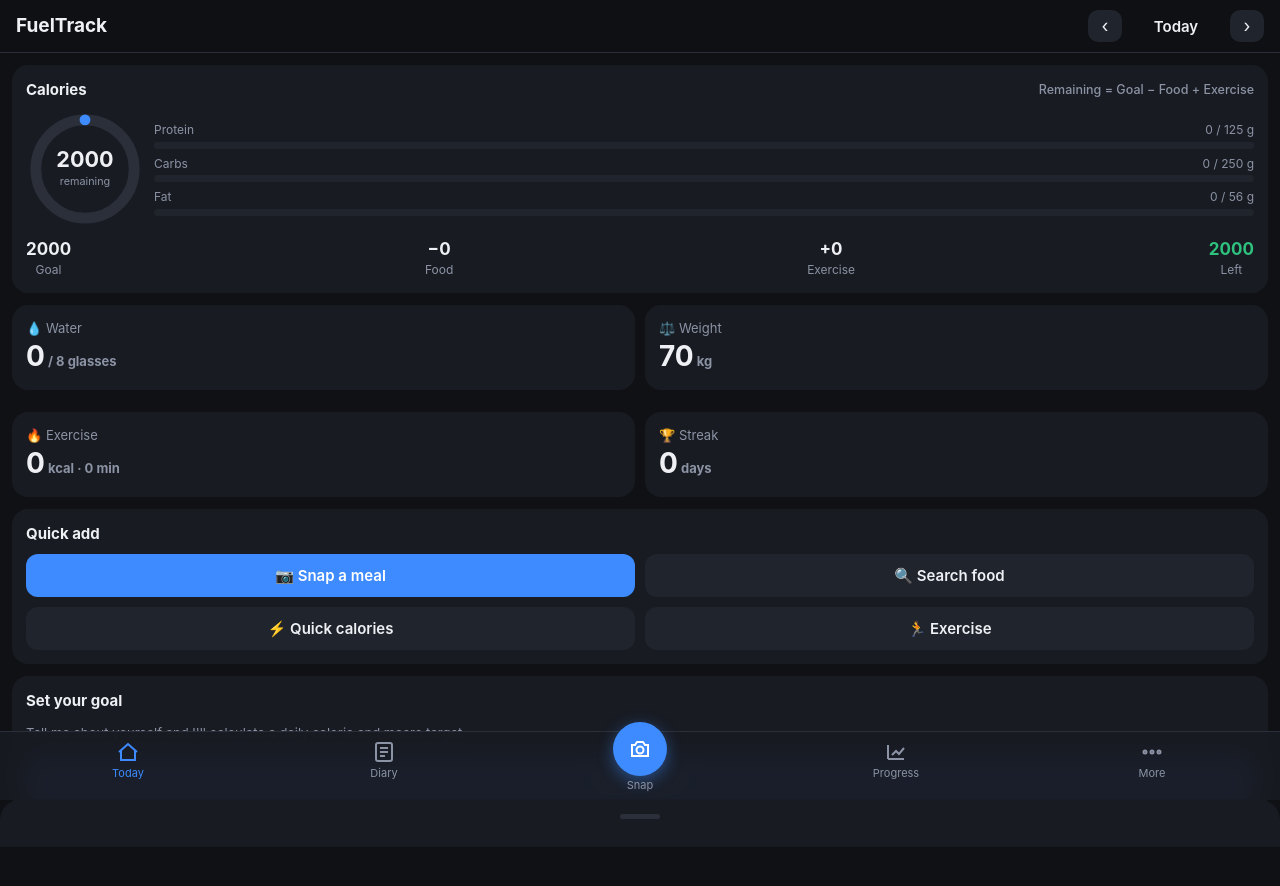
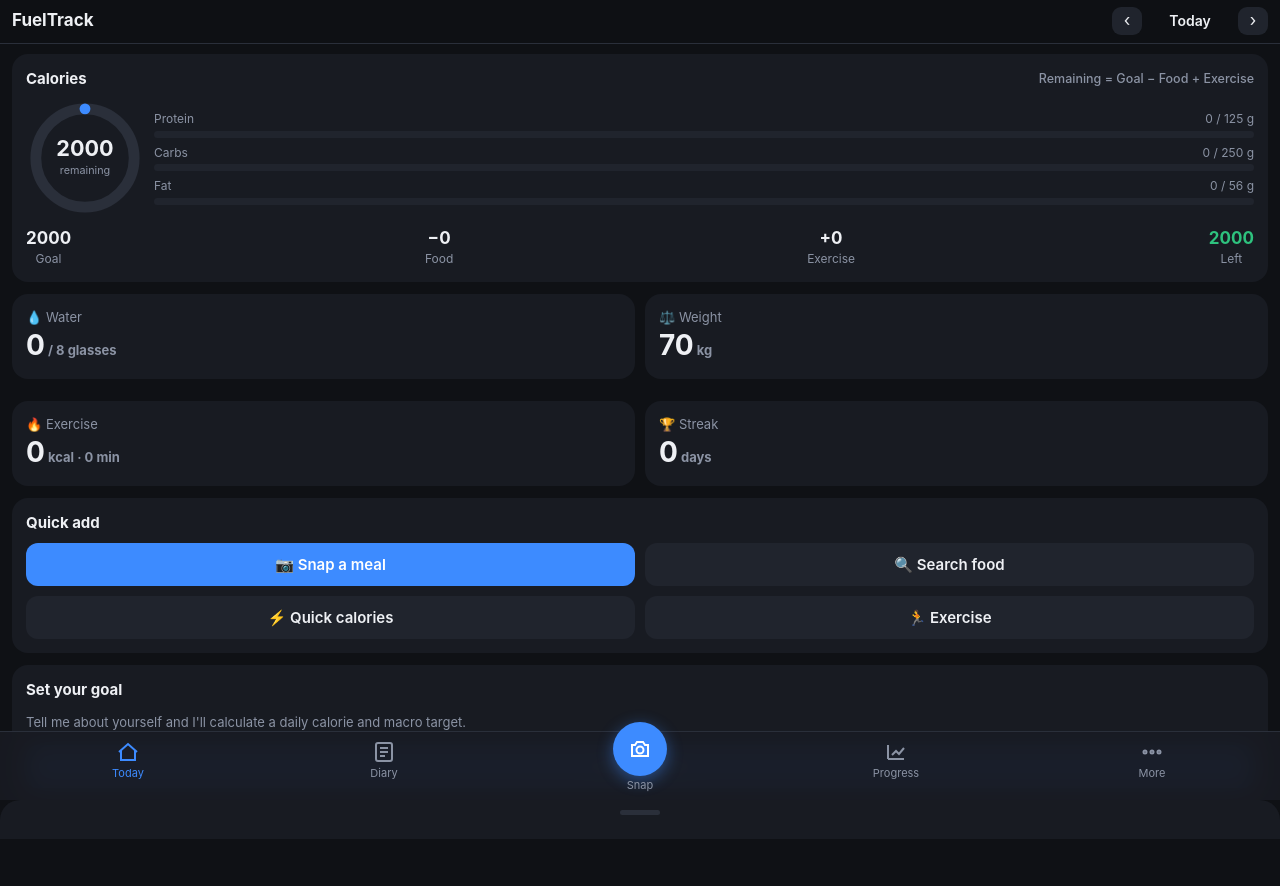
Before and after one commit to JayabalanVinothkumar/FuelTrack, a plain HTML site: page index.html in a window 1280 px wide. Drawn offline with Linux system fonts and the light colour scheme.

Commit message:
v1.8: compact header, sheets stay below status bar with sticky title
Co-Authored-By: Claude Opus 5.5 <noreply@anthropic.com>
Claude-Session: https://claude.ai/code/session_01EsYVdNopvNDKTssoLE3oLR

```diff
--- a/index.html
+++ b/index.html
@@ -21,12 +21,12 @@
 *{box-sizing:border-box;-webkit-tap-highlight-color:transparent}
 html,body{margin:0;background:var(--bg);color:var(--txt);font:15px/1.4 -apple-system,BlinkMacSystemFont,"SF Pro Text",Segoe UI,Roboto,sans-serif;overscroll-behavior:none}
 button,input,select,textarea{font:inherit;color:inherit}
-header{position:sticky;top:0;z-index:5;background:rgba(15,17,21,.92);backdrop-filter:blur(12px);padding:calc(var(--sat) + 10px) 16px 10px;display:flex;align-items:center;gap:10px;border-bottom:1px solid var(--line)}
-header h1{font-size:19px;margin:0;flex:1}
+header{position:sticky;top:0;z-index:5;background:rgba(15,17,21,.95);-webkit-backdrop-filter:blur(12px);backdrop-filter:blur(12px);padding:calc(var(--sat) + 4px) 12px 6px;display:flex;align-items:center;gap:8px;border-bottom:1px solid var(--line);min-height:calc(var(--sat) + 44px)}
+header h1{font-size:17px;margin:0;flex:1;white-space:nowrap;overflow:hidden;text-overflow:ellipsis}
 .datebar{display:flex;align-items:center;gap:6px}
-.datebar button{background:var(--card2);border:0;border-radius:10px;width:34px;height:32px;font-size:18px}
-.datebar span{min-width:96px;text-align:center;font-weight:600}
-main{padding:12px 12px calc(var(--sab) + 90px)}
+.datebar button{background:var(--card2);border:0;border-radius:9px;width:30px;height:28px;font-size:17px;line-height:1;padding:0}
+.datebar span{min-width:84px;text-align:center;font-weight:600;font-size:14px;white-space:nowrap}
+main{padding:10px 12px calc(var(--sab) + 90px)}
 .card{background:var(--card);border-radius:16px;padding:14px;margin-bottom:12px}
 .card h2{font-size:15px;margin:0 0 10px;display:flex;justify-content:space-between;align-items:center}
 .card h2 small{color:var(--mut);font-weight:500}
@@ -59,10 +59,11 @@ nav.tabs button.on{color:var(--acc)}
 nav.tabs .cam{margin-top:-18px}
 nav.tabs .cam span{width:54px;height:54px;border-radius:50%;background:var(--acc);display:grid;place-items:center;color:#fff;box-shadow:0 4px 16px rgba(61,139,255,.45)}
 .sheet-bg{position:fixed;inset:0;background:rgba(0,0,0,.55);z-index:20;display:none}
-.sheet{position:fixed;left:0;right:0;bottom:0;z-index:21;background:var(--card);border-radius:20px 20px 0 0;max-height:92vh;overflow:auto;padding:14px 14px calc(var(--sab) + 18px);transform:translateY(100%);transition:transform .25s}
+.sheet{position:fixed;left:0;right:0;bottom:0;z-index:21;background:var(--card);border-radius:20px 20px 0 0;max-height:calc(100vh - var(--sat) - 24px);max-height:calc(100dvh - var(--sat) - 24px);overflow:auto;-webkit-overflow-scrolling:touch;overscroll-behavior:contain;padding:10px 14px calc(var(--sab) + 18px);transform:translateY(100%);transition:transform .25s}
 .sheet.open{transform:none}
-.sheet .grab{width:40px;height:5px;border-radius:3px;background:var(--line);margin:0 auto 10px}
-.sheet h3{margin:0 0 12px;font-size:18px;display:flex;justify-content:space-between;align-items:center}
+.sheet .grab{width:40px;height:5px;border-radius:3px;background:var(--line);margin:0 auto 6px}
+.sheet h3{margin:0 -14px 10px;padding:6px 14px 8px;font-size:17px;display:flex;justify-content:space-between;align-items:center;gap:8px;position:sticky;top:-10px;z-index:3;background:var(--card);border-bottom:1px solid var(--line)}
+.sheet h3 .btn.ghost{padding:6px 0;flex:none}
 input[type=text],input[type=number],input[type=search],input[type=date],input[type=password],select,textarea{width:100%;background:var(--card2);border:1px solid var(--line);border-radius:12px;padding:11px 12px;outline:none}
 input:focus,select:focus{border-color:var(--acc)}
 label.f{display:block;margin:10px 0 4px;font-size:13px;color:var(--mut)}
@@ -78,7 +79,7 @@ label.f{display:block;margin:10px 0 4px;font-size:13px;color:var(--mut)}
 .seg button.on{background:var(--acc);color:#fff}
 .photo-prev{width:100%;max-height:300px;object-fit:cover;border-radius:14px;background:var(--card2)}
 .pill{display:inline-block;font-size:11px;padding:2px 7px;border-radius:8px;background:var(--card2);color:var(--mut)}
-.toast{position:fixed;left:50%;top:calc(var(--sat) + 60px);transform:translateX(-50%);background:#2b313d;padding:10px 16px;border-radius:12px;z-index:50;opacity:0;transition:opacity .2s;pointer-events:none;max-width:90%}
+.toast{position:fixed;left:50%;top:calc(var(--sat) + 52px);transform:translateX(-50%);background:#2b313d;padding:10px 16px;border-radius:12px;z-index:50;opacity:0;transition:opacity .2s;pointer-events:none;max-width:90%}
 .toast.on{opacity:1}
 .big{font-size:28px;font-weight:700}
 .water{display:flex;flex-wrap:wrap;gap:6px}
@@ -948,7 +949,7 @@ function renderMore(){
     <div class="grid2" style="margin-top:10px"><button class="btn sec" onclick="saveOR();toast('Backup saved')">Save</button><button class="btn sec" onclick="testOR()">Test backup</button></div></div>
   <div class="card"><h2>Backup</h2><p class="mut sm" style="margin-top:0">Your data lives only on this phone. Export a backup now and then.</p>
     <div class="grid2"><button class="btn sec" onclick="exportData()">⬇️ Export</button><button class="btn sec" onclick="$('#importInput').click()">⬆️ Import</button></div></div>
-  <div class="card"><h2>About</h2><div class="mut sm">FuelTrack v1.7 · ${FOODS.length} built-in foods · Calorie estimates are approximate; not medical advice.</div>
+  <div class="card"><h2>About</h2><div class="mut sm">FuelTrack v1.8 · ${FOODS.length} built-in foods · Calorie estimates are approximate; not medical advice.</div>
     <button class="btn danger blk" onclick="resetAll()">Erase all data</button></div>`;
 }
 async function exportData(){
--- a/sw.js
+++ b/sw.js
@@ -1,5 +1,5 @@
 // FuelTrack service worker: caches the whole app so it runs offline.
-const CACHE = "fueltrack-v8";
+const CACHE = "fueltrack-v9";
 const ASSETS = ["./", "./index.html", "./manifest.webmanifest", "./icon-180.png", "./icon-192.png", "./icon-512.png"];
 
 self.addEventListener("install", e => {
```
